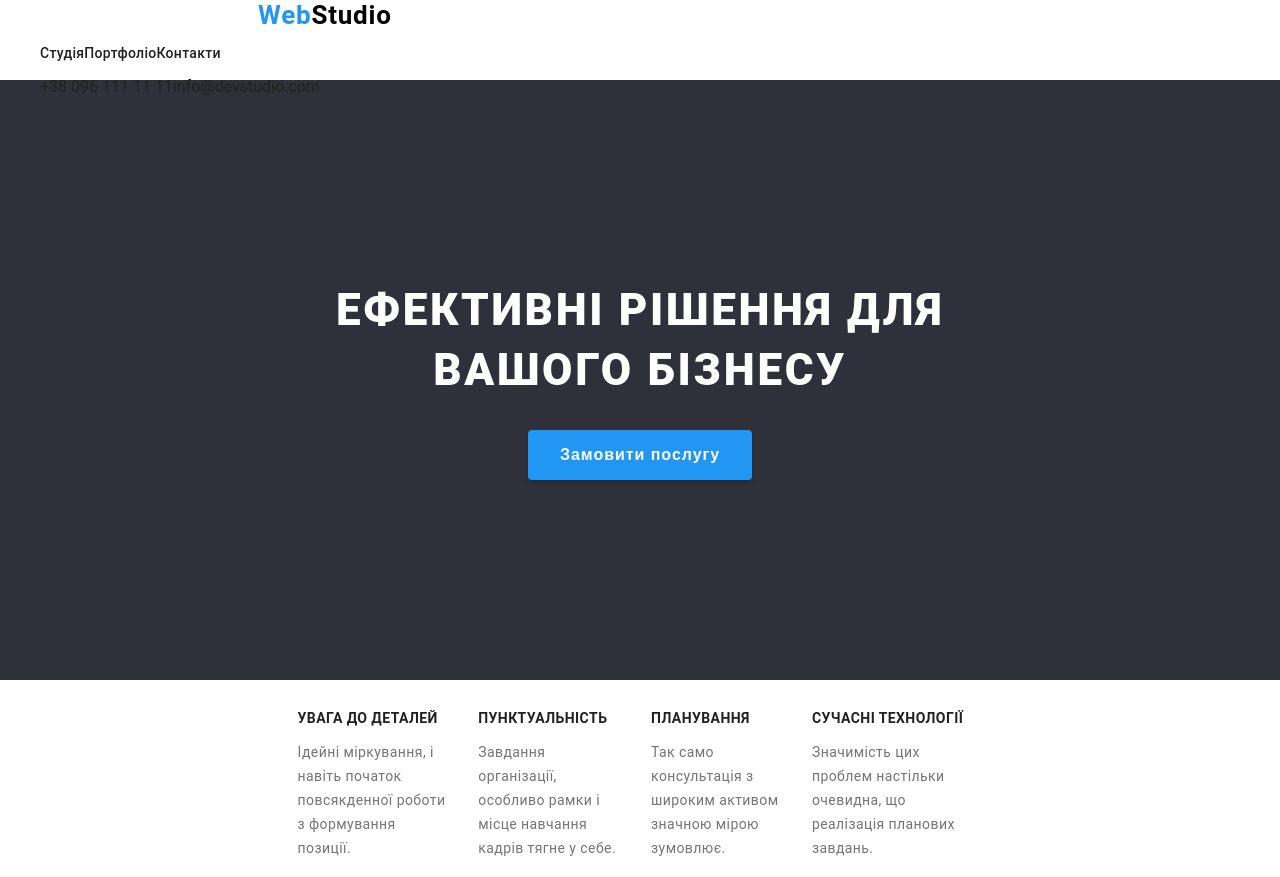
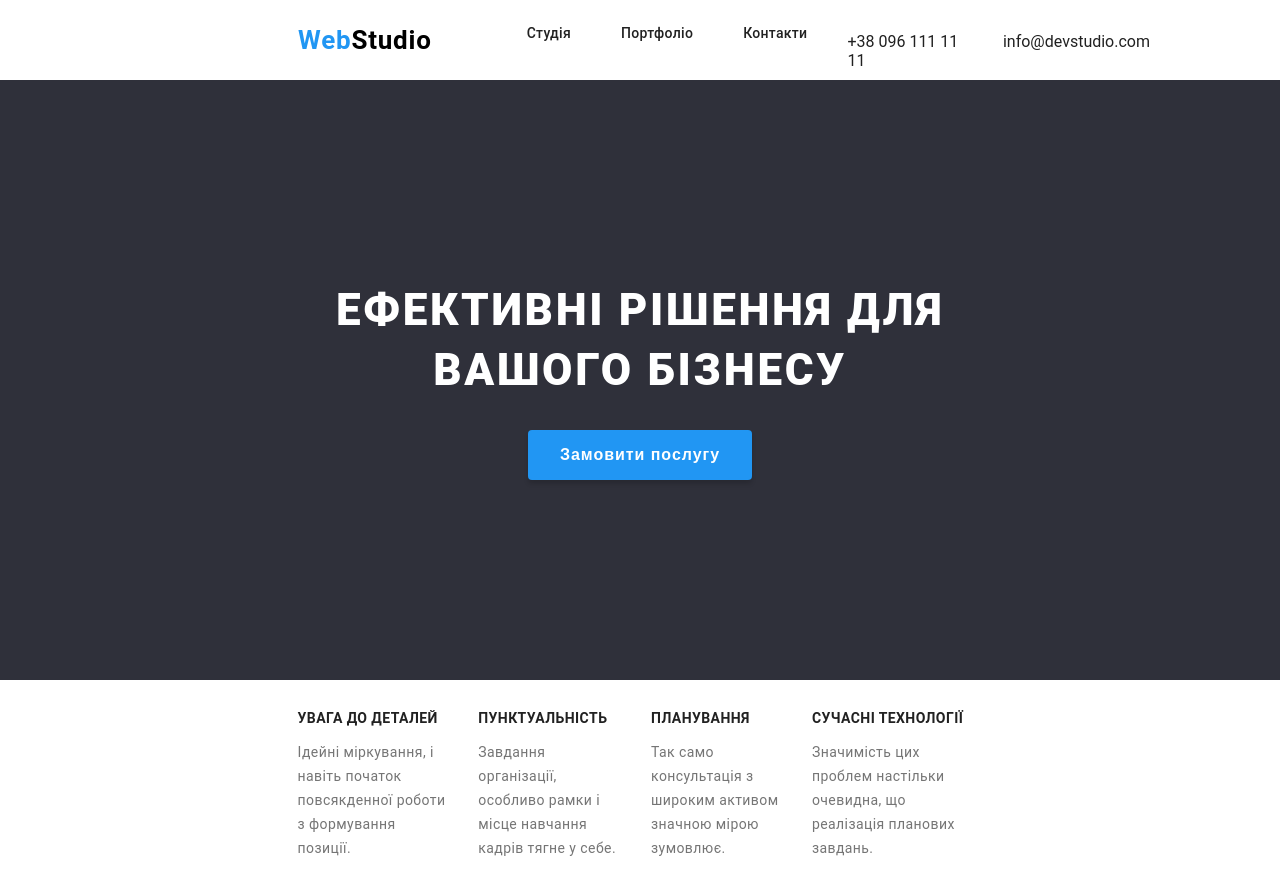
Before and after one commit to PeterIvashko/goit-markup-hm-02, a plain HTML site: page index.html in a window 1280 px wide. Shown: the top 877 px of the page. Drawn offline with Linux system fonts and the light colour scheme.

Commit message:
added css in header

```diff
--- a/CSS/style.css
+++ b/CSS/style.css
@@ -8,23 +8,30 @@ body {
     height: 80px;
     background-color: #fff;
     text-decoration: none;
+    display: flex;
 }
 .contact {
+    margin-top: 25px;
+    display: flex;
+    justify-content: space-between;
     font-weight: 500;
     font-size: 14px;
     line-height: 16px;
     letter-spacing: 0.02em;
     color: #2196F3;
-    display: flex;
     list-style-type: none;
     text-decoration: none;
 }
 .contacts {
+    justify-content: space-between;
+    display: flex;
+    margin-top: 32px;
+    margin-left: auto;
     margin-right: 30px;
     list-style-type: none;
-    display: flex;
 }
 .logo {
+    margin-right: 95px;
     margin-left: 258px;
     text-decoration: none;
     font-weight: 700;
@@ -37,6 +44,8 @@ body {
     color: black;
 }
 .studio {
+    margin-bottom: 32px;
+    margin-right: 50px;
     text-decoration: none;
     color: #212121;
 }
@@ -44,13 +53,16 @@ body {
     color: #2196F3;
 }
 .portfolio {
+    margin-right: 50px;
+    margin-top: 32px;
     text-decoration: none;
     color: #212121;
 }
 .portfolio:hover {
     color: #2196F3;
 }
-.contacts {
+.contac {
+    margin-top: 32px;
     text-decoration: none;
     color: #212121;
 }
@@ -58,6 +70,7 @@ body {
     color: #2196F3;
 }
 .tel {
+    margin-right: 50px;
     text-decoration: none;
     color: #212121;
 }
@@ -82,13 +95,10 @@ body {
     font-weight: 900;
     font-size: 44px;
     line-height: 60px;
-    text-align: center;
     letter-spacing: 0.06em;
     text-transform: uppercase;
     color: #FFFFFF;
     padding-top: 200px;
-    padding-left: auto;
-    padding-right: auto;
     text-align: center;
 }
 .button {
--- a/index.html
+++ b/index.html
@@ -11,11 +11,12 @@
 <body>
     <header class="header">
         <nav>
-            <a href="./index.html" class="logo">Web<span class="logo2">Studio</span></a>
+            <!-- <a href="./index.html" class="logo">Web<span class="logo2">Studio</span></a> -->
             <ul class="contact">
+                <a href="./index.html" class="logo">Web<span class="logo2">Studio</span></a>
                 <li><a href="./index.html" class="studio">Студія</a></li>
                 <li><a href="./portfolio.html" class="portfolio">Портфоліо</a></li>
-                <li><a href="#" class="contacts">Контакти</a></li>
+                <li><a href="#" class="contac">Контакти</a></li>
             </ul>
         </nav>
         <ul class="contacts">
```
